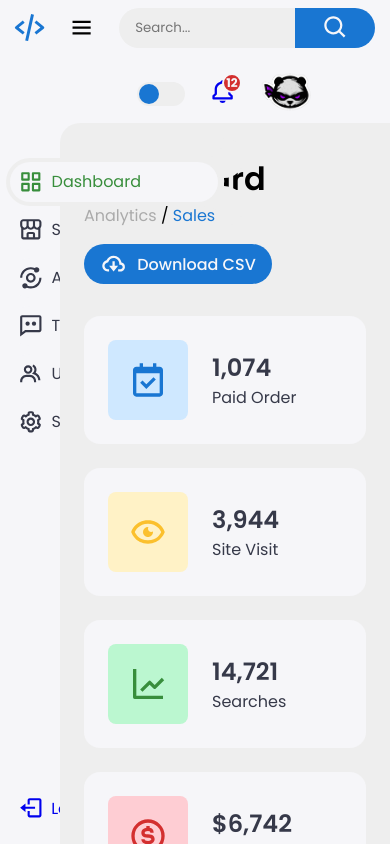
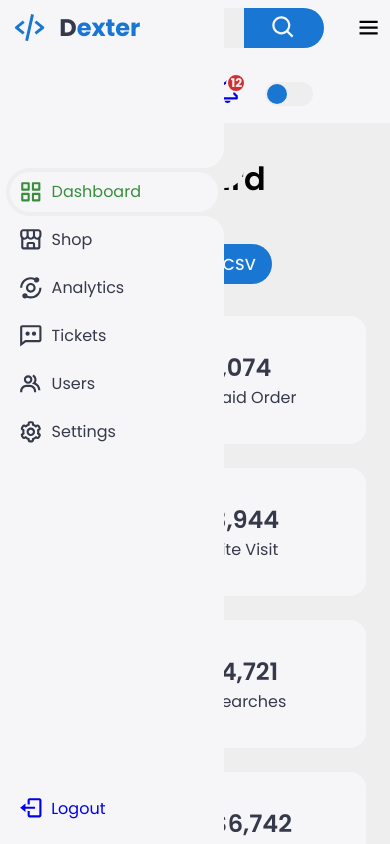
Before and after one commit to dexter2k8/responsive-dashboard, a React (Vite) app: page / in a window 390 px wide. Built offline with nearby package versions, Linux system fonts and the light colour scheme.

Commit message:
updated responsive header

```diff
--- a/src/components/Header/index.tsx
+++ b/src/components/Header/index.tsx
@@ -8,7 +8,7 @@ import { IHeaderProps } from "./types";
 
 export default function Header({ onMenuClick, onSwitchClick }: IHeaderProps) {
   return (
-    <header>
+    <header className="reverse">
       <BxMenu onClick={onMenuClick} style={{ cursor: "pointer" }} />
       <form action="#">
         <input type="search" placeholder="Search..." />
--- a/src/components/Header/styles.css
+++ b/src/components/Header/styles.css
@@ -1,5 +1,6 @@
 header {
   position: sticky;
+  top: 0;
   display: flex;
   align-items: center;
   gap: 1.5rem;
@@ -82,6 +83,10 @@ header .profile img {
     padding: 0.5rem;
   }
 
+  header.reverse {
+    flex-direction: row-reverse;
+  }
+
   header form input {
     max-width: 11rem;
   }
--- a/src/components/Sidebar/components/SideHeader/styles.css
+++ b/src/components/Sidebar/components/SideHeader/styles.css
@@ -1,3 +1,7 @@
+.side-header {
+  overflow-x: hidden;
+}
+
 .side-header a {
   display: flex;
   align-items: center;
--- a/src/components/Sidebar/styles.css
+++ b/src/components/Sidebar/styles.css
@@ -1,4 +1,6 @@
 .sidebar {
+  position: sticky;
+  top: 0;
   background: var(--light);
   min-width: 14rem;
   max-width: 14rem;
@@ -18,5 +20,6 @@
 @media screen and (max-width: 616px) {
   .sidebar {
     position: absolute;
+    z-index: 100;
   }
 }
```
